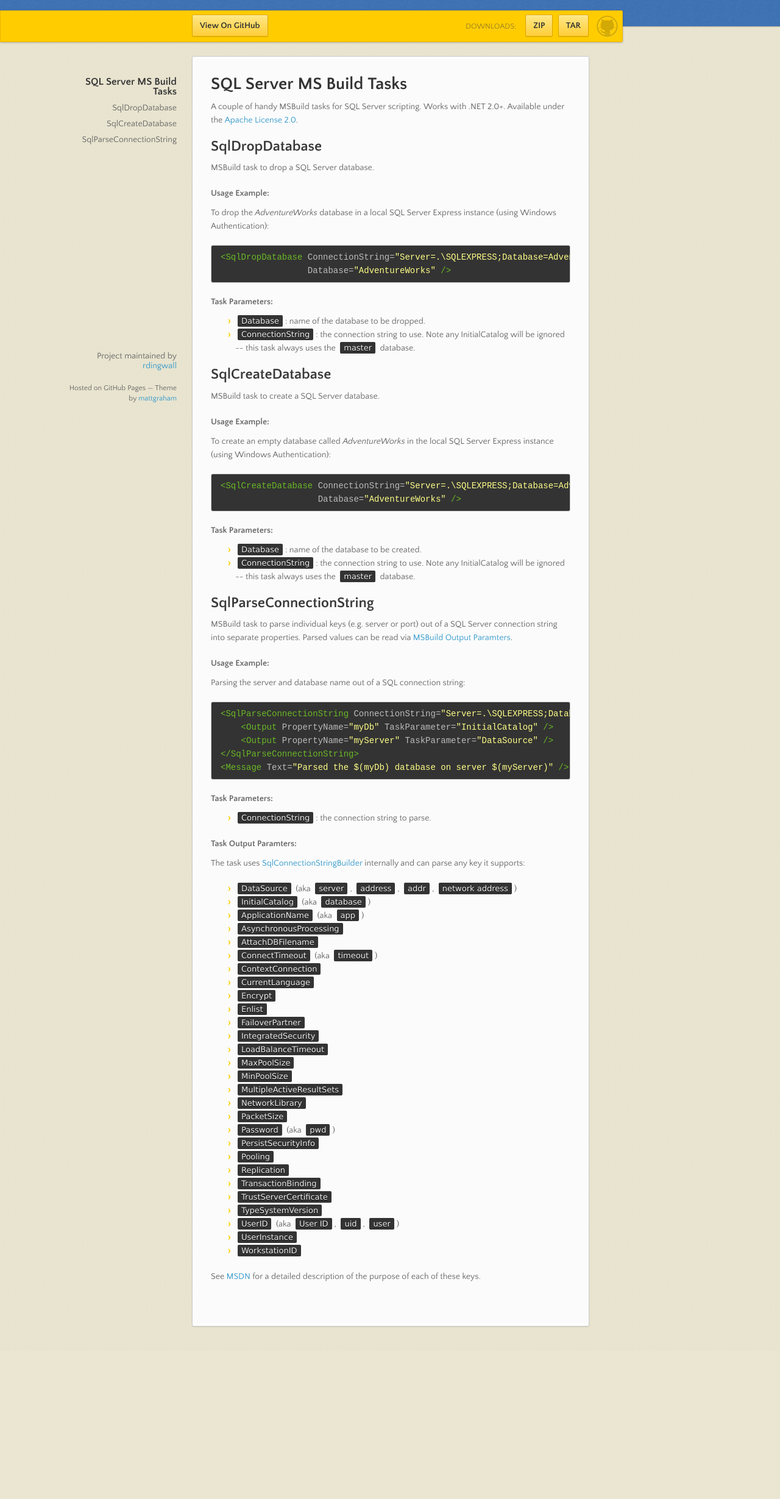
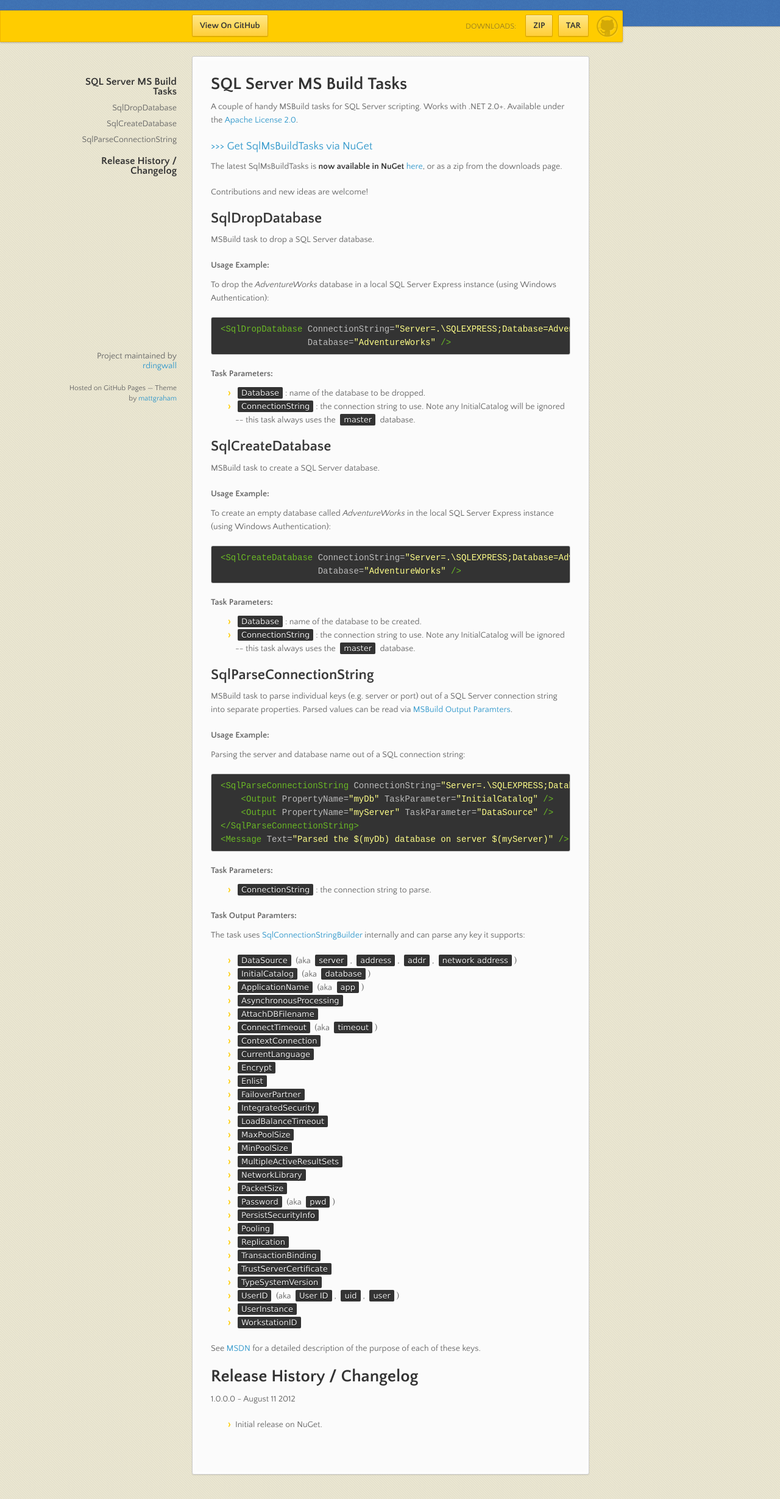
Before and after one commit to rdingwall/sqlmsbuildtasks, a plain HTML site: page index.html in a window 1280 px wide. Shown: the part 98-2557 px from the top of the page at 61% size. Before the commit the page ends 2314 px from the top, so only its background shows below. Drawn offline with nearby package versions, Linux system fonts and the light colour scheme.

```diff
--- a/index.html
+++ b/index.html
@@ -42,6 +42,12 @@
         <h1>SQL Server MS Build Tasks</h1>
 
 <p>A couple of handy MSBuild tasks for SQL Server scripting. Works with .NET 2.0+. Available under the <a href="http://www.apache.org/licenses/LICENSE-2.0">Apache License 2.0</a>.</p>
+
+<h3><a href="http://nuget.org/List/Packages/sqlmsbuildtasks">&gt;&gt;&gt; Get SqlMsBuildTasks via NuGet</a></h3>
+
+<p>The latest SqlMsBuildTasks is <strong>now available in NuGet <a href="http://nuget.org/List/Packages/sqlmsbuildtasks">here</a></strong>, or as a zip from the downloads page.</p>
+
+<p>Contributions and new ideas are welcome!</p>
 
 <h2>SqlDropDatabase</h2>
 
@@ -162,6 +168,14 @@
 <code>UserInstance</code> </li>
 <li><code>WorkstationID</code></li>
 </ul><p>See <a href="http://msdn.microsoft.com/en-us/library/system.data.sqlclient.sqlconnectionstringbuilder.aspx">MSDN</a> for a detailed description of the purpose of each of these keys.</p>
+
+<h1>Release History / Changelog</h1>
+
+<p>1.0.0.0 - August 11 2012</p>
+
+<ul>
+<li>Initial release on NuGet.</li>
+</ul>
       </section>
       <footer>
         <p>Project maintained by <a href="https://github.com/rdingwall">rdingwall</a></p>
```
Also changed, not shown: params.json (+1 -1 lines).
